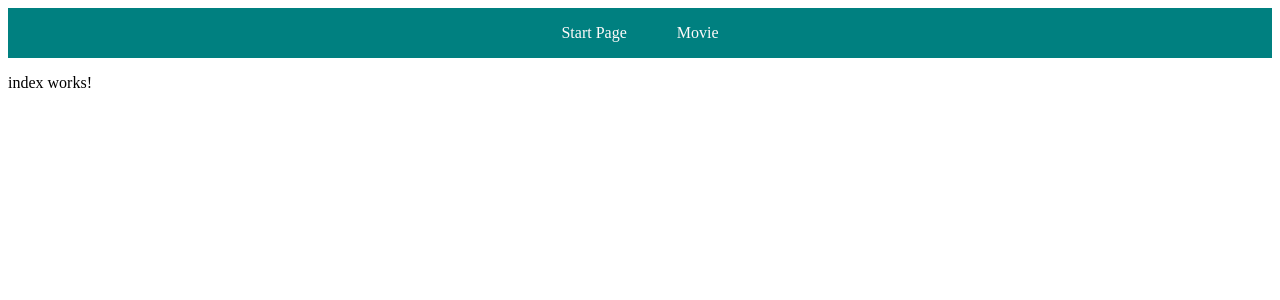
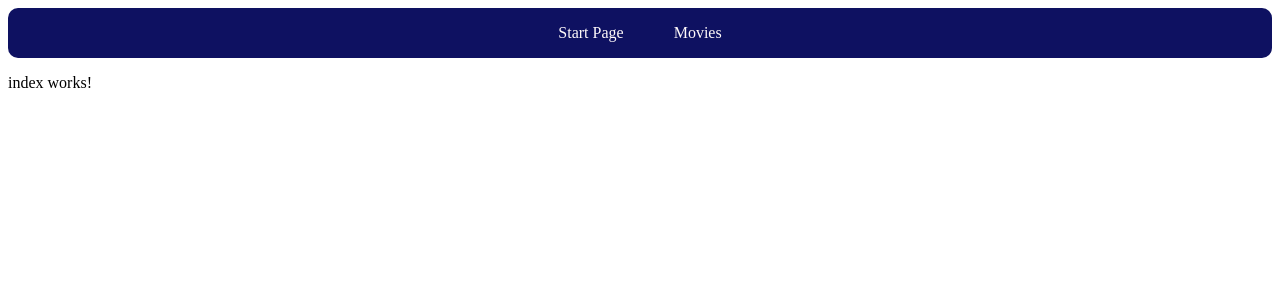
Before and after one commit to DudkaP/AngularDudka, an Angular app: page / in a window 1280 px wide. Shown: the top 300 px of the page. Built offline with nearby package versions, Linux system fonts and the light colour scheme.

Commit message:
second step

```diff
--- a/src/app/app-routing.module.ts
+++ b/src/app/app-routing.module.ts
@@ -2,14 +2,14 @@ import {NgModule} from '@angular/core';
 import {CommonModule} from '@angular/common';
 import {RouterModule, Routes} from "@angular/router";
 import {MainLayoutComponent} from "./layouts/main-layout/main-layout.component";
-import {MovieComponent} from "./components/movie/movie.component";
 import {IndexComponent} from "./components/index/index.component";
+import {MoviesComponent} from "./components/movies/movies.component";
 
 const routes:Routes = [
   {
     path: '', component: MainLayoutComponent, children: [
       {path: '', component: IndexComponent},
-      {path: 'movie', component: MovieComponent}
+      {path: 'movies', component: MoviesComponent}
     ]
   }
 
--- a/src/app/app.module.ts
+++ b/src/app/app.module.ts
@@ -10,6 +10,7 @@ import {ReactiveFormsModule} from "@angular/forms";
 import {MainInterceptor} from "./main.interceptor";
 import {MovieComponent} from './components/movie/movie.component';
 import { IndexComponent } from './components/index/index.component';
+import { MoviesComponent } from './components/movies/movies.component';
 
 @NgModule({
   declarations: [
@@ -17,7 +18,8 @@ import { IndexComponent } from './components/index/index.component';
     MainLayoutComponent,
     HeaderComponent,
     MovieComponent,
-    IndexComponent
+    IndexComponent,
+    MoviesComponent
   ],
   imports: [
     BrowserModule,
--- a/src/app/components/header/header.component.css
+++ b/src/app/components/header/header.component.css
@@ -3,7 +3,8 @@
   justify-content: center;
   align-items: center;
   height: 50px;
-  background-color: teal;
+  background-color: #0e1161;
+  border-radius: 10px;
 }
 a{
   text-decoration: none;
--- a/src/app/components/header/header.component.html
+++ b/src/app/components/header/header.component.html
@@ -1,4 +1,4 @@
 <div class="container">
   <a routerLink="./">Start Page</a>
-  <a routerLink="movie">Movie</a>
+  <a routerLink="movies">Movies</a>
 </div>
--- a/src/app/components/movie/movie.component.html
+++ b/src/app/components/movie/movie.component.html
@@ -1 +1,2 @@
-<!--<div>{{movie | json}}</div>-->
+<!--<div>{{movieDetails.total_results}}</div>-->
+movie
--- a/src/app/components/movie/movie.component.ts
+++ b/src/app/components/movie/movie.component.ts
@@ -1,5 +1,5 @@
-import {Component, OnInit} from '@angular/core';
-import {MovieService} from "../../services";
+import {Component, Input, OnInit} from '@angular/core';
+import {IMovie} from "../../interfaces";
 
 @Component({
   selector: 'app-movie',
@@ -7,13 +7,14 @@ import {MovieService} from "../../services";
   styleUrls: ['./movie.component.css']
 })
 export class MovieComponent implements OnInit {
-  movie: any[];
+  @Input()
+  movieDetails:IMovie;
 
-  constructor(private movieService:MovieService) {
+  constructor() {
   }
 
   ngOnInit(): void {
-    this.movieService.getMovie().subscribe(value => console.log(value))
+    // console.log(this.movieDetails);
   }
 
 }
--- /dev/null
+++ b/src/app/components/movies/movies.component.html
@@ -0,0 +1,2 @@
+<!--<app-movie *ngFor="let m of movie"></app-movie>-->
+{{movie}}
--- /dev/null
+++ b/src/app/components/movies/movies.component.ts
@@ -0,0 +1,26 @@
+import {Component, OnInit} from '@angular/core';
+import {MovieService} from "../../services";
+import {IMovie} from "../../interfaces";
+
+@Component({
+  selector: 'app-movies',
+  templateUrl: './movies.component.html',
+  styleUrls: ['./movies.component.css']
+})
+export class MoviesComponent implements OnInit {
+
+  movie: IMovie[];
+
+
+  constructor(private movieService: MovieService) {
+  }
+
+  ngOnInit(): void {
+    this.movieService.getMovie().subscribe(value => {
+      this.movie = value;
+      console.log(value);
+    })
+
+  }
+
+}
--- a/src/app/interfaces/movie.ts
+++ b/src/app/interfaces/movie.ts
@@ -1,3 +1,22 @@
 export interface IMovie {
+  page: number,
+  results: [
+    adult: boolean,
+    backdrop_path: string,
+    genre_ids: [],
+    id: number,
+    original_language: string,
+    original_title: string,
+    overview: string,
+    popularity: number,
+    poster_path: string,
+    release_date: string,
+    title: string,
+    video: boolean,
+    vote_average: number,
+    vote_count: number
 
+  ],
+  total_pages: number,
+  total_results: number
 }
--- a/src/app/services/movie.service.ts
+++ b/src/app/services/movie.service.ts
@@ -2,6 +2,7 @@ import {Injectable} from '@angular/core';
 import {Observable} from "rxjs";
 import {urls} from "../constants";
 import {HttpClient} from "@angular/common/http";
+import {IMovie} from "../interfaces";
 
 @Injectable({
   providedIn: 'root'
@@ -12,8 +13,8 @@ export class MovieService {
 
   }
 
-  getMovie(): Observable<any[]> {
-    return this.httpClient.get<any[]>(urls.movie)
+  getMovie(): Observable<IMovie[]> {
+    return this.httpClient.get<IMovie[]>(urls.movie)
   }
 
 }
```
Also changed, not shown: src/app/components/movies/movies.component.css (added).
